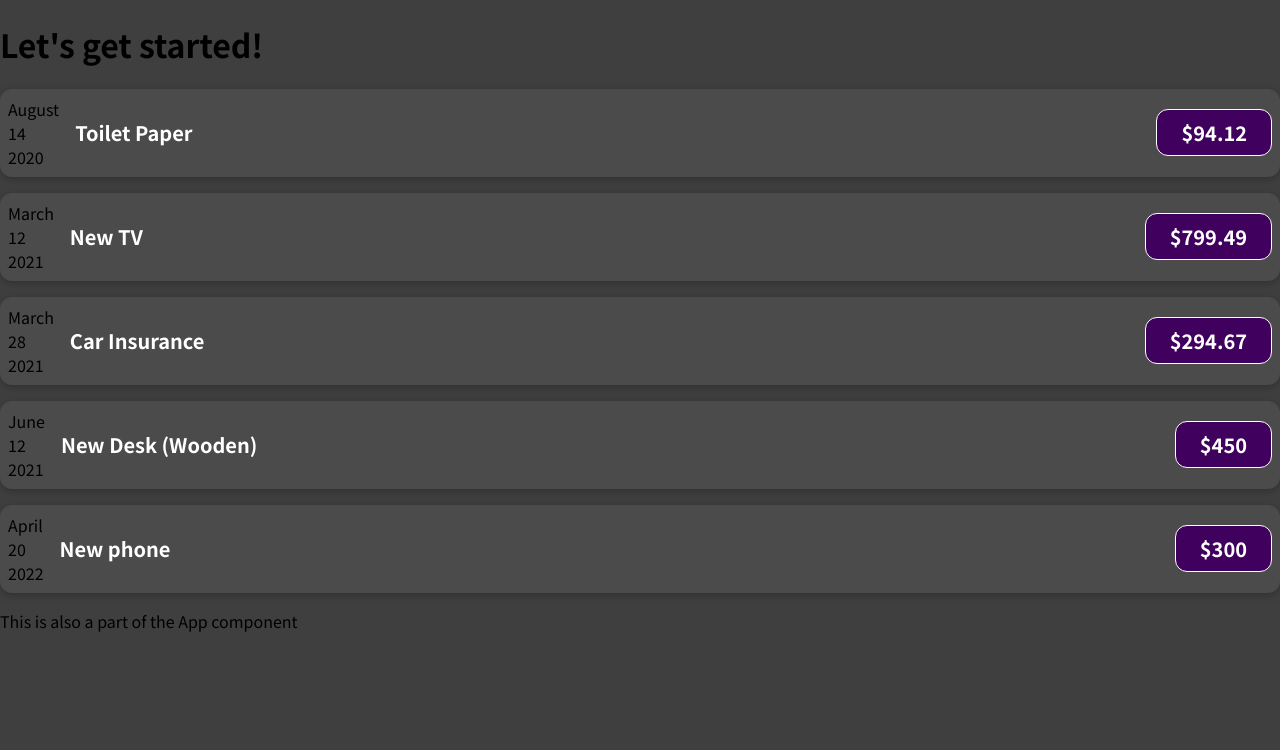
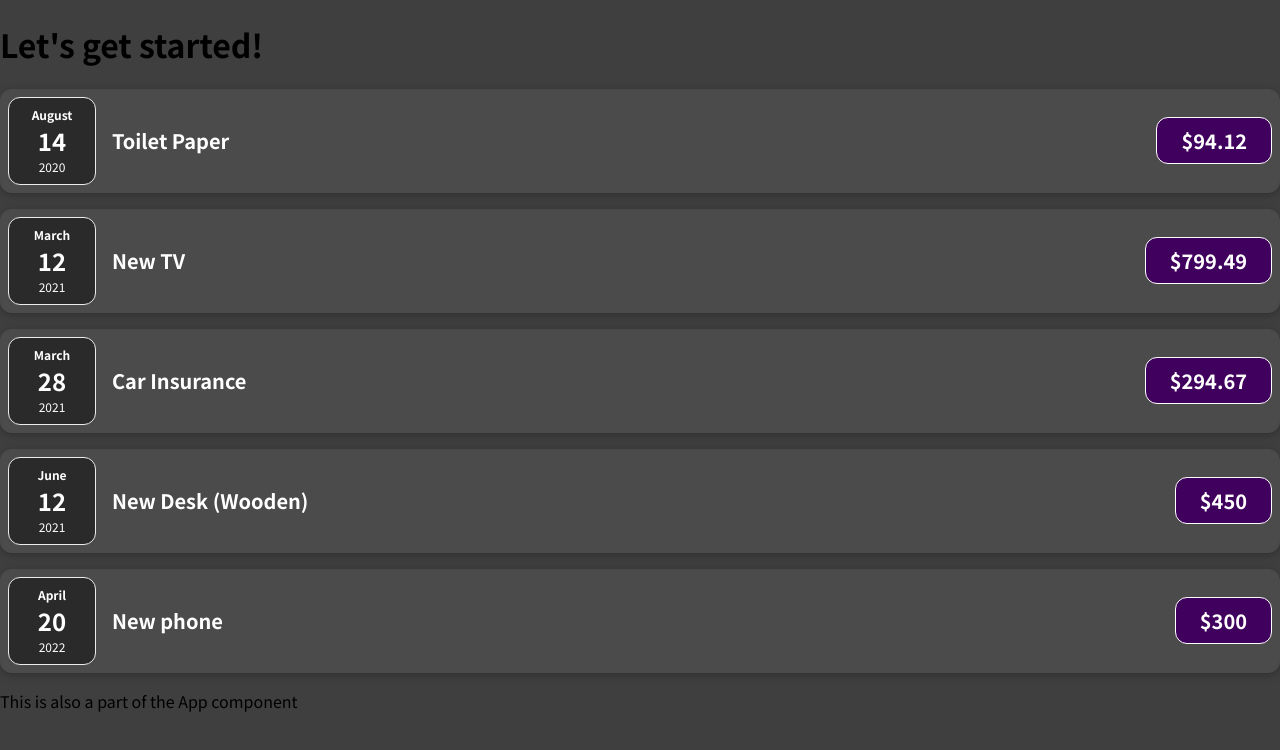
Before and after one commit to debe7408/Expenses-Tracker-REACT, a JavaScript app in the folder my-app/: page / in a window 1280 px wide. Shown: the top 750 px of the page. Built offline with nearby package versions, Linux system fonts and the light colour scheme.

Commit message:
ExpenseDate component

```diff
--- /dev/null
+++ b/my-app/src/Components/ExpenseDate.css
@@ -0,0 +1,26 @@
+.expense-date {
+  display: flex;
+  flex-direction: column;
+  width: 5.5rem;
+  height: 5.5rem;
+  border: 1px solid #ececec;
+  background-color: #2a2a2a;
+  color: white;
+  border-radius: 12px;
+  align-items: center;
+  justify-content: center;
+}
+
+.expense-date__month {
+  font-size: 0.75rem;
+  font-weight: bold;
+}
+
+.expense-date__year {
+  font-size: 0.75rem;
+}
+
+.expense-date__day {
+  font-size: 1.5rem;
+  font-weight: bold;
+}
--- /dev/null
+++ b/my-app/src/Components/ExpenseDate.js
@@ -0,0 +1,17 @@
+import "./ExpenseDate.css";
+
+function ExpenseDate(props) {
+  const month = props.date.toLocaleString("en-US", { month: "long" });
+  const year = props.date.getFullYear();
+  const day = props.date.toLocaleString("en-US", { day: "2-digit" });
+
+  return (
+    <div className="expense-date">
+      <div className="expense-date__month">{month}</div>
+      <div className="expense-date__day">{day}</div>
+      <div className="expense-date__year">{year}</div>
+    </div>
+  );
+}
+
+export default ExpenseDate;
--- a/my-app/src/Components/ExpenseItem.js
+++ b/my-app/src/Components/ExpenseItem.js
@@ -1,17 +1,10 @@
 import "./ExpenseItem.css";
+import ExpenseDate from "./ExpenseDate";
 
 function ExpenseItem(props) {
-  const month = props.date.toLocaleString("en-US", { month: "long" });
-  const year = props.date.getFullYear();
-  const day = props.date.toLocaleString("en-US", { day: "2-digit" });
-
   return (
     <div className="expense-item">
-      <div>
-        <div>{month}</div>
-        <div>{day}</div>
-        <div>{year}</div>
-      </div>
+      <ExpenseDate date={props.date}></ExpenseDate>
       <div className="expense-item__description">
         <h2>{props.title}</h2>
         <div className="expense-item__price">${props.amount}</div>
```
